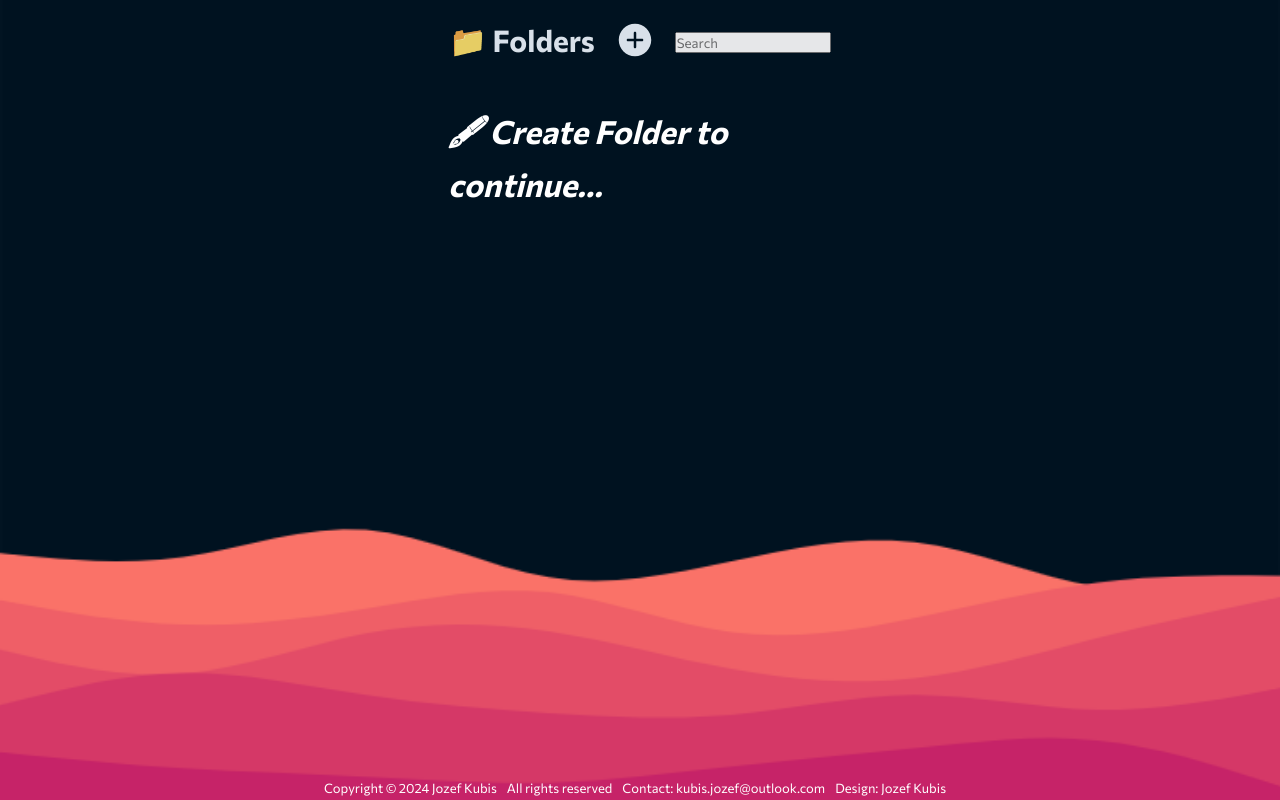
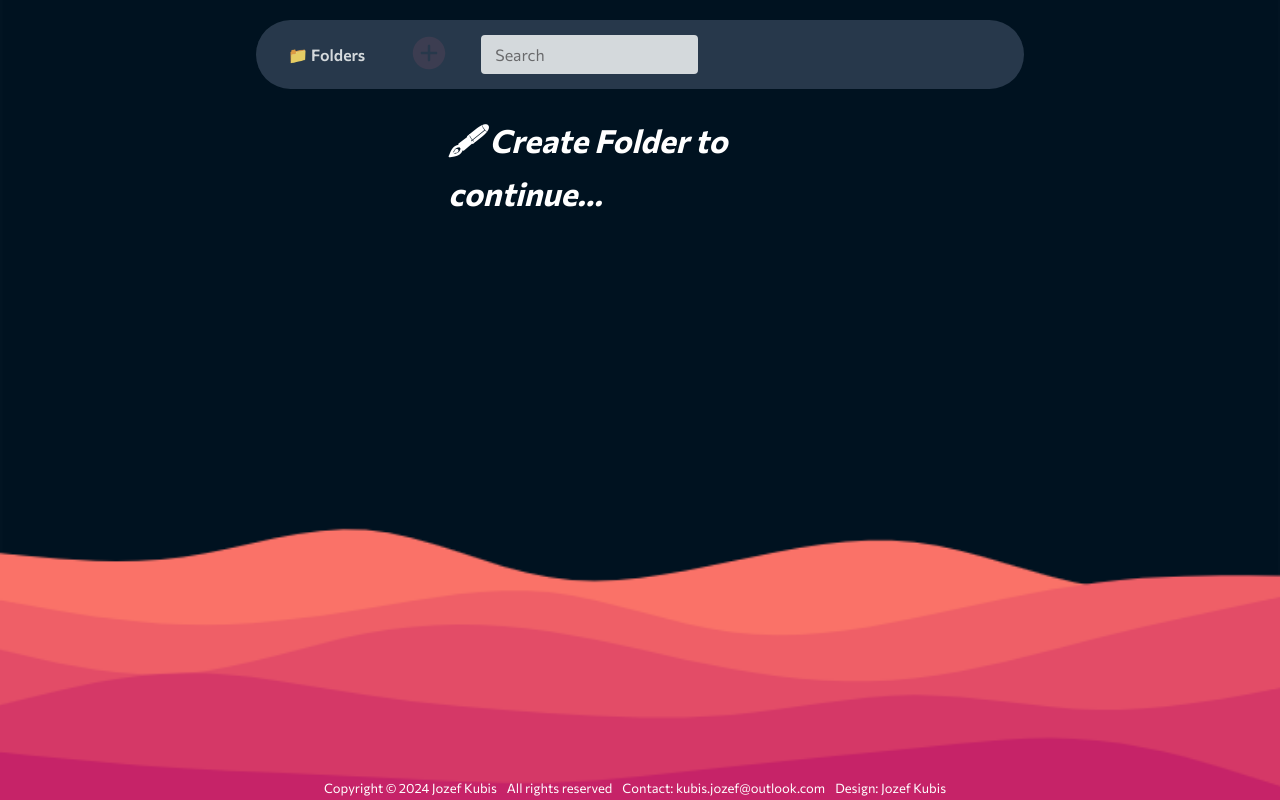
Before and after one commit to jozefkubis/react-vite-note-taking-app, a React (Vite) app: page / in a window 1280 px wide. Built offline with nearby package versions, Linux system fonts and the light colour scheme.

Commit message:
Dokonceny SearchInput a skoro cele CSS

```diff
--- a/src/components/PageNav.css
+++ b/src/components/PageNav.css
@@ -1,30 +1,57 @@
 .page-nav {
+  display: flex;
+  align-items: center;
+  justify-content: space-between;
+  background-color: #2c3e50;
+  padding: 5px 20px;
+  border-radius: 50px;
+  width: 60%;
+  margin: 0 auto;
+  margin-top: 20px;
   opacity: 0.9;
-  border-radius: 10px;
 }
 
 .page-nav ul {
+  list-style-type: none;
+  margin: 0;
+  padding: 0;
   display: flex;
-  justify-content: center;
+  align-items: center;
   gap: 20px;
+}
+
+.page-nav li {
+  display: flex;
   align-items: center;
-  padding: 20px;
-  font-size: 20px;
-  font-weight: bold;
-  list-style: none;
 }
 
 .page-nav a {
+  color: #ecf0f1;
   text-decoration: none;
-  color: var(--color-dark--1);
-  font-size: 30px;
-  display: flex;
-  justify-content: center;
-  align-items: center;
-  color: aliceblue;
+  font-weight: 600;
+  font-size: 16px;
+  padding: 8px 12px;
+  transition: background-color 0.3s, color 0.3s;
 }
 
-.page-nav a svg {
-  fill: aliceblue;
-  cursor: pointer;
+.page-nav a:hover {
+  background-color: #34495e;
+  color: #ffffff;
+  border-radius: 4px;
 }
+
+.searchInput {
+  padding: 8px 12px;
+  border: 2px solid #ecf0f1;
+  border-radius: 4px;
+  font-size: 16px;
+  color: #2c3e50;
+  background-color: #ecf0f1;
+  transition: border-color 0.3s, box-shadow 0.3s;
+}
+
+.searchInput:focus {
+  border-color: #3498db;
+  box-shadow: 0 0 8px rgba(52, 152, 219, 0.5);
+  outline: none;
+}
--- a/src/components/PageNav.jsx
+++ b/src/components/PageNav.jsx
@@ -1,11 +1,8 @@
 import { NavLink } from "react-router-dom"
 import "./PageNav.css"
 import { IoIosAddCircle } from "react-icons/io"
-import { useNoteTakingProvider } from "../context/useNoteTakingProvider"
-
+import SearchInput from "./SearchInput"
 export const PageNav = () => {
-  const { searchQuery, handleChangeSearch } = useNoteTakingProvider()
-
   return (
     <nav className="page-nav">
       <ul>
@@ -18,14 +15,7 @@ export const PageNav = () => {
           </NavLink>
         </li>
         <li>
-          <input
-            type="search"
-            name="search"
-            placeholder="Search"
-            value={searchQuery}
-            onChange={handleChangeSearch}
-            className="searchInput"
-          />
+          <SearchInput />
         </li>
       </ul>
     </nav>
--- /dev/null
+++ b/src/components/SearchInput.jsx
@@ -0,0 +1,18 @@
+import { useNoteTakingProvider } from "../context/useNoteTakingProvider"
+
+function SearchInput() {
+  const { searchQuery, handleChangeSearch } = useNoteTakingProvider()
+
+  return (
+    <input
+      type="search"
+      name="search"
+      placeholder="Search"
+      value={searchQuery}
+      onChange={handleChangeSearch}
+      className="searchInput"
+    />
+  )
+}
+
+export default SearchInput
--- a/src/context/NoteTakingContext.jsx
+++ b/src/context/NoteTakingContext.jsx
@@ -16,6 +16,7 @@ function NoteTakingProvider({ children }) {
   const [selectedFolder, setSelectedFolder] = useState(null)
   const [searchQuery, setSearchQuery] = useState("")
   const [filteredFolders, setFilteredFolders] = useState([])
+  const [notesAfterSearch, setNotesAfterSearch] = useState([])
 
   // MARK: useEffects..........................................
 
@@ -59,10 +60,16 @@ function NoteTakingProvider({ children }) {
 
     setSearchQuery(e.target.value)
 
-    const filtered = folders.filter((folder) =>
+    const filterFolder = folders.filter((folder) =>
       folder.name.toLowerCase().includes(searchQuery.toLowerCase())
     )
-    setFilteredFolders(filtered)
+
+    const filterNote = notes.filter((note) =>
+      note.name.toLowerCase().includes(searchQuery.toLowerCase())
+    )
+
+    setFilteredFolders(filterFolder)
+    setNotesAfterSearch(filterNote)
   }
 
   // Vytvorenie aktualneho datumu
@@ -119,8 +126,10 @@ function NoteTakingProvider({ children }) {
         selectedFolder,
         setSelectedFolder,
         filteredFolders,
+        notesAfterSearch,
         handleChangeSearch,
         searchQuery,
+        setSearchQuery,
       }}
     >
       {children}
--- a/src/pages/FolderList.jsx
+++ b/src/pages/FolderList.jsx
@@ -17,9 +17,12 @@ function FolderList() {
     notes,
     filteredFolders,
     searchQuery,
+    setSearchQuery,
   } = useNoteTakingProvider()
 
   const navigate = useNavigate()
+
+  const foldersToShow = searchQuery ? filteredFolders : folders
 
   // MARK: useEffect na nacitanie poznamok z localStorage
   useLocalStorage(setFolders, setNotes)
@@ -52,7 +55,7 @@ function FolderList() {
   )
   // MARK:--------------------------------------------------------------------------------------------
 
-  const foldersToShow = searchQuery ? filteredFolders : folders
+  // const foldersToShow = searchQuery ? filteredFolders : folders
 
   return (
     <div className="folderList-container">
@@ -110,6 +113,7 @@ function FolderList() {
                     0
                   ) {
                     navigate(`/notes/${folder.id}`)
+                    setSearchQuery("")
                   } else {
                     alert("This folder is empty")
                   }
--- a/src/pages/Notes.jsx
+++ b/src/pages/Notes.jsx
@@ -9,8 +9,17 @@ import { useDeleteNote } from "../hooks/useDeleteNote"
 import useDragAndDrop from "../hooks/useDragAndDrop"
 
 function Notes() {
-  const { notes, setNotes, folders, setFolders } = useNoteTakingProvider()
+  const {
+    notes,
+    setNotes,
+    folders,
+    setFolders,
+    searchQuery,
+    notesAfterSearch,
+  } = useNoteTakingProvider()
+
   const { noteId } = useParams()
+
   const navigate = useNavigate()
 
   // MARK: useEffect na nacitanie poznamok z localStorage
@@ -58,6 +67,8 @@ function Notes() {
   )
   // MARK:--------------------------------------------------------------------------------------------
 
+  const notesToShow = searchQuery ? notesAfterSearch : filteredNotes
+
   return (
     <div className="notes-container">
       <div className="notes-name-add">
@@ -67,8 +78,8 @@ function Notes() {
       <br />
 
       <div className="oneNoteDiv">
-        {filteredNotes.length > 0
-          ? filteredNotes.map((note, index) => (
+        {notesToShow.length > 0
+          ? notesToShow.map((note, index) => (
               <div
                 className="oneNote"
                 key={note.id}
```
